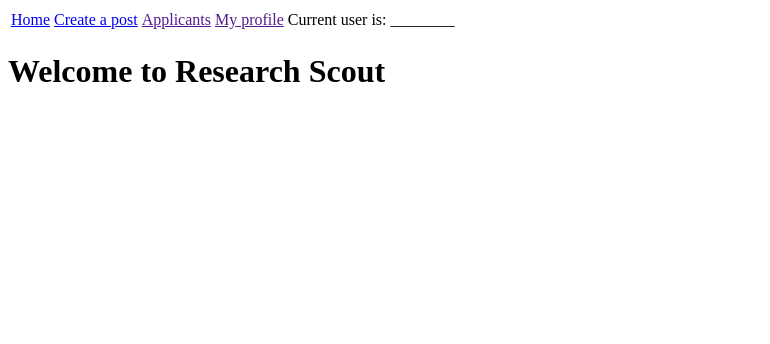
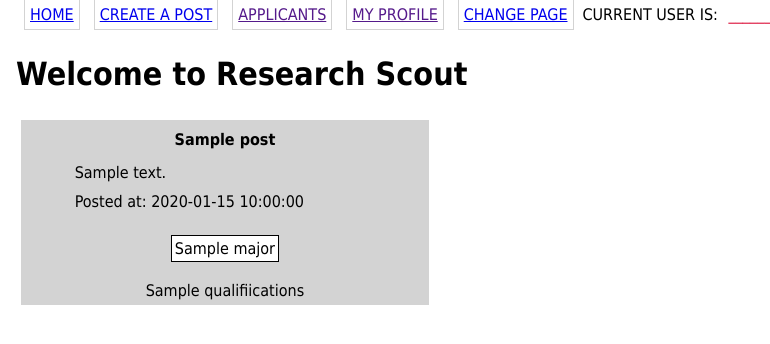
Before and after one commit to WSU-CptS-322-Fall-2023/termproject-teamgit, a Python web app: template app/View/templates/findex.html in a window 1280 px wide. Shown: the top 344 px of the page, without its empty margins (0-770 px from the left). Run offline with Jinja, Linux system fonts and the light colour scheme; the template is opened without the code that fills it: most values are stand-ins (such as "Sample title", 1, 10 or a date in 2020).

Commit message:
Task 3 - Both the student page and faculty page have posts and styling. Also implemented another tab called change page so that user can change between the student page and the faculty page for right now.

```diff
--- a/app/Controller/forms.py
+++ b/app/Controller/forms.py
@@ -12,3 +12,7 @@ class ReasearchPostForm(FlaskForm):
    qualifications = StringField('Qualification', validators=[DataRequired()])
    major = SelectField('Sort',choices = [('CS', 'Computer Science'), ('ME', 'Mechiancial Engineering'), ('BIO','Biology'),('EE','Electrical Engineering')])
    submit =SubmitField('Submit')
+
+
+class ChosePageForm(FlaskForm):
+   submit =SubmitField('Submit')
--- a/app/View/static/css/main.css
+++ b/app/View/static/css/main.css
@@ -124,7 +124,7 @@ a:hover {
 .post-box{
     display: flex;
     vertical-align: middle;
-    background-color: rgb(112, 9, 9);
+    background-color: lightgray;
     width: 32%;
     padding: 2px;
     margin: 5px;
--- a/app/View/templates/_post.html
+++ b/app/View/templates/_post.html
@@ -14,6 +14,7 @@
               <!-- (milestone1) TODO: include post body -->
                  {{post.Description}}
            </div>
+
            <div class="posttimestamp">
               <!-- (milestone3) TODO: format the timestamp; display as local date/time-->
               Posted at: {{ post.timestamp }}
--- a/app/View/templates/base.html
+++ b/app/View/templates/base.html
@@ -1,5 +1,6 @@
 <html>
     <head>
+        <link rel="stylesheet" href="{{ url_for('static', filename='css/main.css') }}">
     </head>
 
     <body>
@@ -9,6 +10,7 @@
                 <td><a href="{{ url_for('routes.sindex') }}" class = "button">Home</a></td>
                 <td><a href="" class = "button"> Applications </a></td>
                 <td><a href="" class = "button"> My Profile </a></td>
+                <td><a href="{{ url_for('routes.index') }}" class = "button">change page</a></td>
                 <td> Current user is: <span class="useritem">________ </span> </td>
             </tr>
         </table>
--- a/app/View/templates/fbase.html
+++ b/app/View/templates/fbase.html
@@ -1,5 +1,6 @@
 <html>
     <head>
+        <link rel="stylesheet" href="{{ url_for('static', filename='css/main.css') }}">
     </head>
 
     <body>
@@ -10,6 +11,7 @@
                 <td><a href="{{ url_for('routes.AddReasearchPost') }}" class = "button"> Create a post </a></td>
                 <td><a href="" class = "button"> Applicants </a></td>
                 <td><a href="" class = "button"> My profile </a></td>
+                <td><a href="{{ url_for('routes.index') }}" class = "button">change page</a></td>
                 <td> Current user is: <span class="useritem">________ </span> </td>
             </tr>
         </table>
--- a/app/View/templates/findex.html
+++ b/app/View/templates/findex.html
@@ -4,7 +4,13 @@
 
     <h1>Welcome to Research Scout</h1>
 
-
+    <div class="postlist">
+        {% for post in posts.all() %}
+            <div class="post-box">
+                {% include '_post.html' %}
+            </div>
+        {% endfor %}
+    </div>
 
 
 {% endblock %}
```
Also changed, not shown: app/Controller/routes.py (+8 -3 lines), app/View/templates/index.html (added, +9 -0 lines).
